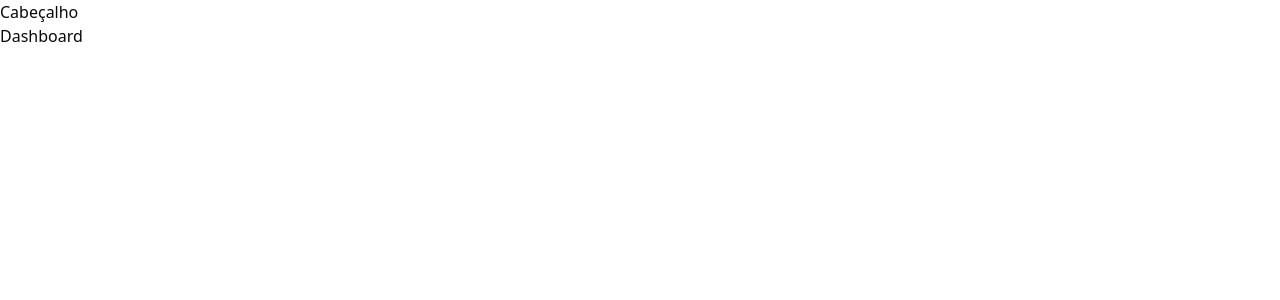
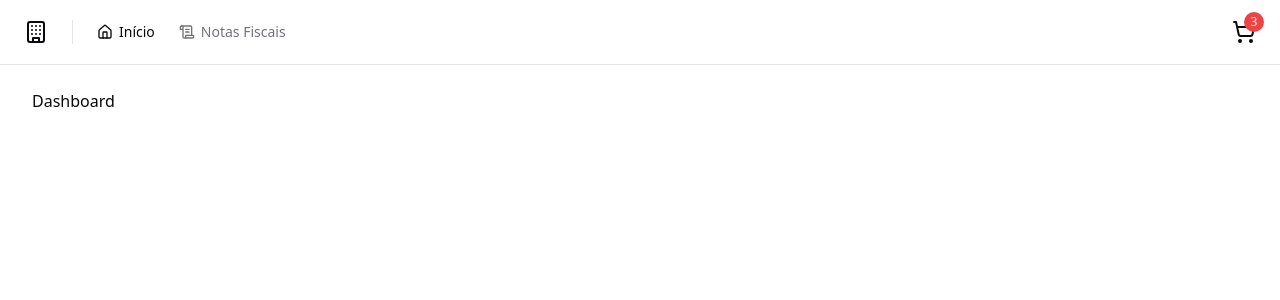
Before and after one commit to brenonPerez/anticipay-web, a React (Vite) app: page / in a window 1280 px wide. Shown: the top 300 px of the page. Built offline with nearby package versions, Linux system fonts and the light colour scheme.

Commit message:
feat: add componente Header do painel

```diff
--- a/package.json
+++ b/package.json
@@ -13,6 +13,7 @@
     "@hookform/resolvers": "^4.1.2",
     "@radix-ui/react-label": "^2.1.2",
     "@radix-ui/react-select": "^2.1.6",
+    "@radix-ui/react-separator": "^1.1.2",
     "@radix-ui/react-slot": "^1.1.2",
     "class-variance-authority": "^0.7.1",
     "clsx": "^2.1.1",
--- /dev/null
+++ b/src/components/header.tsx
@@ -0,0 +1,42 @@
+import { Building, Home, ScrollText, ShoppingCart } from 'lucide-react'
+import { useState } from 'react'
+import { Link } from 'react-router-dom'
+
+import { NavLink } from './nav-link'
+import { Separator } from './ui/separator'
+
+export function Header() {
+  const [cartItemCount] = useState(3)
+
+  return (
+    <div className="border-b">
+      <div className="flex h-16 items-center justify-between px-6">
+        <div className="flex items-center gap-6">
+          <Building className="h-6 w-6" />
+
+          <Separator orientation="vertical" className="h-6" />
+
+          <nav className="flex items-center space-x-4 lg:space-x-6">
+            <NavLink to="/">
+              <Home className="h-4 w-4" />
+              Início
+            </NavLink>
+            <NavLink to="/invoices">
+              <ScrollText className="h-4 w-4" />
+              Notas Fiscais
+            </NavLink>
+          </nav>
+        </div>
+
+        <div className="relative">
+          <Link to="/checkout">
+            <ShoppingCart className="h-6 w-6" />
+            <div className="absolute -right-2 -top-2 flex h-5 w-5 items-center justify-center rounded-full bg-destructive text-xs text-destructive-foreground">
+              {cartItemCount}
+            </div>
+          </Link>
+        </div>
+      </div>
+    </div>
+  )
+}
--- /dev/null
+++ b/src/components/nav-link.tsx
@@ -0,0 +1,15 @@
+import { Link, LinkProps, useLocation } from 'react-router-dom'
+
+export type NavLinkProps = LinkProps
+
+export function NavLink(props: NavLinkProps) {
+  const { pathname } = useLocation()
+
+  return (
+    <Link
+      data-current={pathname === props.to}
+      className="flex items-center gap-1.5 text-sm font-medium text-muted-foreground hover:text-foreground data-[current=true]:text-foreground"
+      {...props}
+    />
+  )
+}
--- /dev/null
+++ b/src/components/ui/separator.tsx
@@ -0,0 +1,29 @@
+import * as React from "react"
+import * as SeparatorPrimitive from "@radix-ui/react-separator"
+
+import { cn } from "@/lib/utils"
+
+const Separator = React.forwardRef<
+  React.ElementRef<typeof SeparatorPrimitive.Root>,
+  React.ComponentPropsWithoutRef<typeof SeparatorPrimitive.Root>
+>(
+  (
+    { className, orientation = "horizontal", decorative = true, ...props },
+    ref
+  ) => (
+    <SeparatorPrimitive.Root
+      ref={ref}
+      decorative={decorative}
+      orientation={orientation}
+      className={cn(
+        "shrink-0 bg-border",
+        orientation === "horizontal" ? "h-[1px] w-full" : "h-full w-[1px]",
+        className
+      )}
+      {...props}
+    />
+  )
+)
+Separator.displayName = SeparatorPrimitive.Root.displayName
+
+export { Separator }
--- a/src/pages/_layouts/app.tsx
+++ b/src/pages/_layouts/app.tsx
@@ -1,10 +1,13 @@
 import { Outlet } from 'react-router-dom'
+
+import { Header } from '@/components/header'
 
 export function AppLayout() {
   return (
-    <div>
-      <h1>Cabeçalho</h1>
-      <div>
+    <div className="flex min-h-screen flex-col antialiased">
+      <Header />
+
+      <div className="flex flex-1 flex-col gap-4 p-8 pt-6">
         <Outlet />
       </div>
     </div>
```
Also changed, not shown: 1 other file (tests, documents, lock files or other folders).
